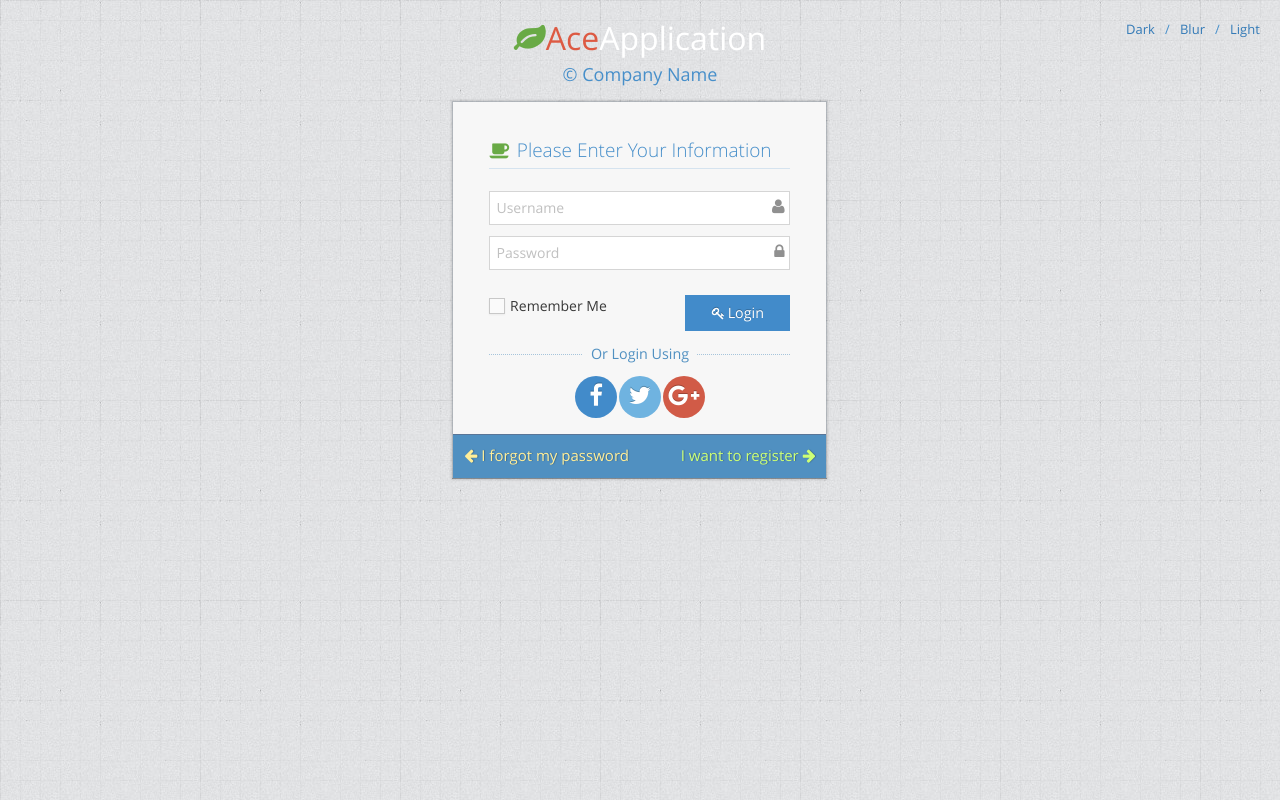
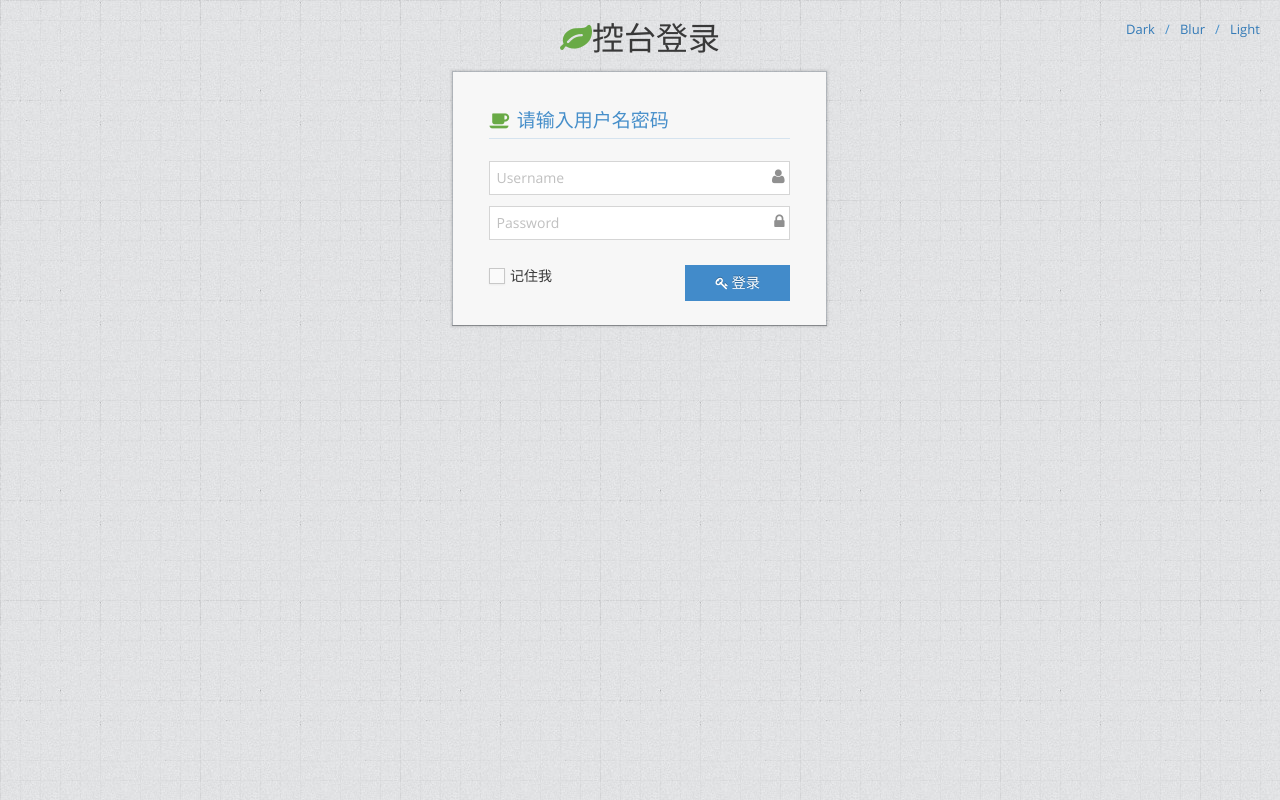
Before and after one commit to Freesia-Young/course, a Vue app in the folder admin/: page / in a window 1280 px wide. Built offline with nearby package versions, Linux system fonts and the light colour scheme.

Commit message:
1.简化登录页面 2.根据需要添加eslintrc.js

```diff
--- a/admin/src/app.vue
+++ b/admin/src/app.vue
@@ -7,21 +7,18 @@
             <div class="center">
               <h1>
                 <i class="ace-icon fa fa-leaf green"></i>
-                <span class="red">Ace</span>
-                <span class="white" id="id-text2">Application</span>
+                <span class="black">控台登录</span>
               </h1>
-              <h4 class="blue" id="id-company-text">&copy; Company Name</h4>
             </div>
 
             <div class="space-6"></div>
-
             <div class="position-relative">
               <div id="login-box" class="login-box visible widget-box no-border">
                 <div class="widget-body">
                   <div class="widget-main">
                     <h4 class="header blue lighter bigger">
                       <i class="ace-icon fa fa-coffee green"></i>
-                      Please Enter Your Information
+                        请输入用户名密码
                     </h4>
 
                     <div class="space-6"></div>
@@ -47,12 +44,12 @@
                         <div class="clearfix">
                           <label class="inline">
                             <input type="checkbox" class="ace" />
-                            <span class="lbl"> Remember Me</span>
+                            <span class="lbl"> 记住我</span>
                           </label>
 
                           <button type="button" class="width-35 pull-right btn btn-sm btn-primary">
                             <i class="ace-icon fa fa-key"></i>
-                            <span class="bigger-110">Login</span>
+                            <span class="bigger-110">登录</span>
                           </button>
                         </div>
 
@@ -60,85 +57,9 @@
                       </fieldset>
                     </form>
 
-                    <div class="social-or-login center">
-                      <span class="bigger-110">Or Login Using</span>
-                    </div>
-
-                    <div class="space-6"></div>
-
-                    <div class="social-login center">
-                      <a class="btn btn-primary">
-                        <i class="ace-icon fa fa-facebook"></i>
-                      </a>
-
-                      <a class="btn btn-info">
-                        <i class="ace-icon fa fa-twitter"></i>
-                      </a>
-
-                      <a class="btn btn-danger">
-                        <i class="ace-icon fa fa-google-plus"></i>
-                      </a>
-                    </div>
                   </div><!-- /.widget-main -->
-
-                  <div class="toolbar clearfix">
-                    <div>
-                      <a href="#" data-target="#forgot-box" class="forgot-password-link">
-                        <i class="ace-icon fa fa-arrow-left"></i>
-                        I forgot my password
-                      </a>
-                    </div>
-
-                    <div>
-                      <a href="#" data-target="#signup-box" class="user-signup-link">
-                        I want to register
-                        <i class="ace-icon fa fa-arrow-right"></i>
-                      </a>
-                    </div>
-                  </div>
                 </div><!-- /.widget-body -->
               </div><!-- /.login-box -->
-
-              <div id="forgot-box" class="forgot-box widget-box no-border">
-                <div class="widget-body">
-                  <div class="widget-main">
-                    <h4 class="header red lighter bigger">
-                      <i class="ace-icon fa fa-key"></i>
-                      Retrieve Password
-                    </h4>
-
-                    <div class="space-6"></div>
-                    <p>
-                      Enter your email and to receive instructions
-                    </p>
-
-                    <form>
-                      <fieldset>
-                        <label class="block clearfix">
-														<span class="block input-icon input-icon-right">
-															<input type="email" class="form-control" placeholder="Email" />
-															<i class="ace-icon fa fa-envelope"></i>
-														</span>
-                        </label>
-
-                        <div class="clearfix">
-                          <button type="button" class="width-35 pull-right btn btn-sm btn-danger">
-                            <i class="ace-icon fa fa-lightbulb-o"></i>
-                            <span class="bigger-110">Send Me!</span>
-                          </button>
-                        </div>
-                      </fieldset>
-                    </form>
-                  </div><!-- /.widget-main -->
-
-                  <div class="toolbar center">
-                    <a href="#" data-target="#login-box" class="back-to-login-link">
-                      Back to login
-                      <i class="ace-icon fa fa-arrow-right"></i>
-                    </a>
-                  </div>
-                </div><!-- /.widget-body -->
-              </div><!-- /.forgot-box -->
 
               <div id="signup-box" class="signup-box widget-box no-border">
                 <div class="widget-body">
```
